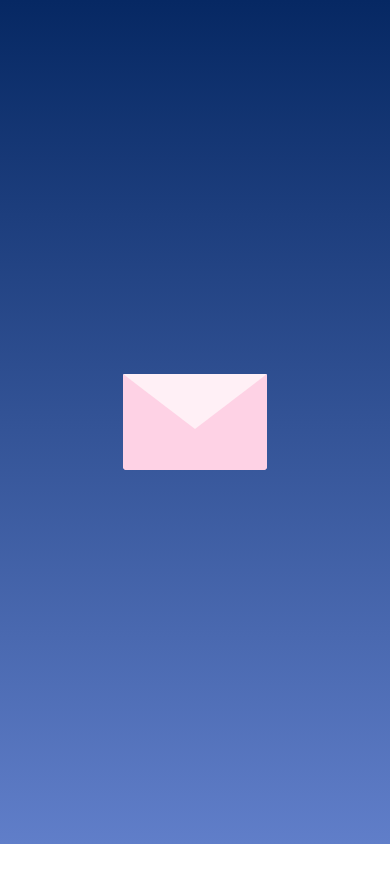
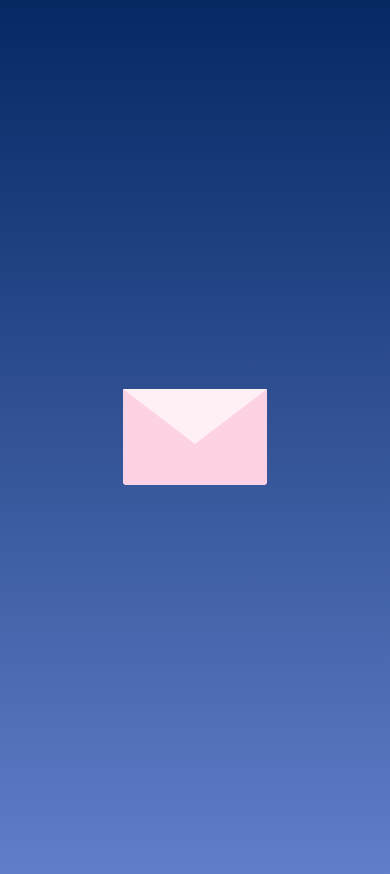
Before and after one commit to dul-raw/hb-, a plain HTML site: page index.html in a window 390 px wide. Before the commit the page ends 844 px from the top, so only its background shows below. Drawn offline with Linux system fonts and the light colour scheme.

Commit message:
Refactor CSS for iPhone 17 screen and envelope design

```diff
--- a/index.css
+++ b/index.css
@@ -16,8 +16,8 @@ body {
 /* 2. Estructura de la Pantalla (iPhone 17) */
 .iphone17-screen {
     /* Medidas exactas que me pediste */
-    width: 100vw;
-    height: 100vh;
+    width: 402px;
+    height: 874px;
 
     /* El degradado lineal de arriba hacia abajo */
     background: linear-gradient(to bottom, #062863, #607EC9);
```
